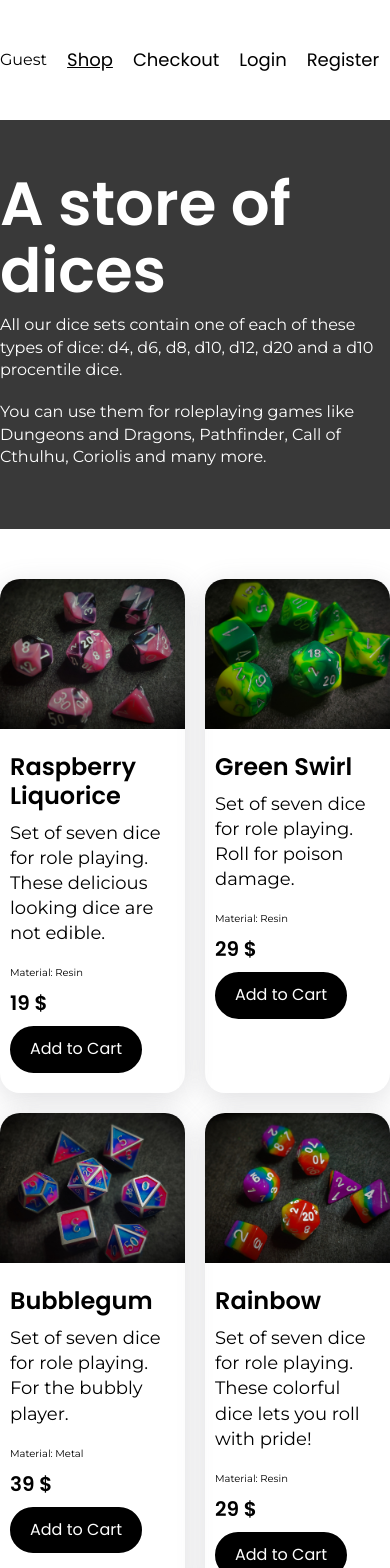
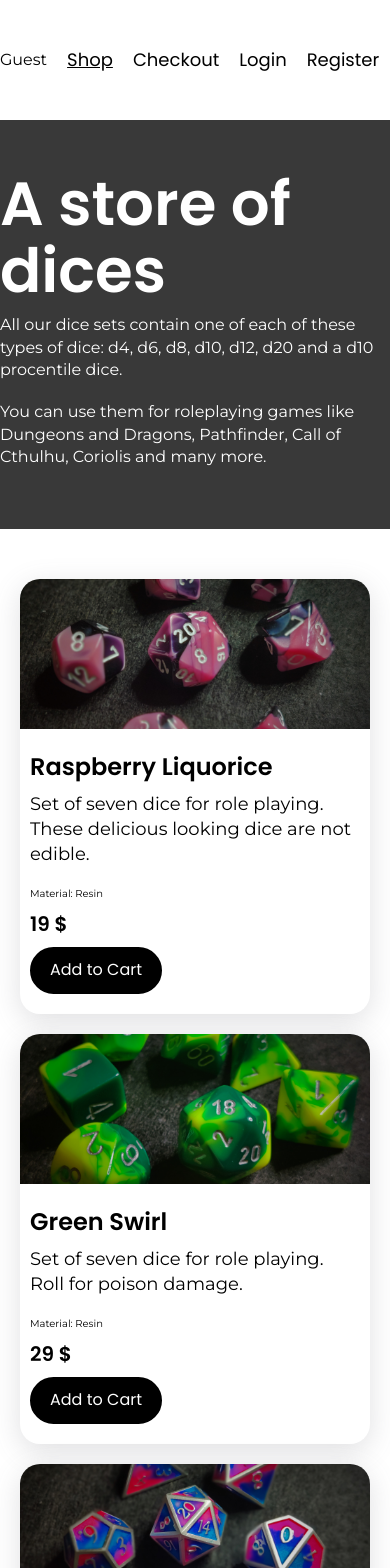
Before and after one commit to kajberg84/Edice-front, a Next.js app: page / in a window 390 px wide. Shown: the top 1568 px of the page. Built offline with nearby package versions, Linux system fonts and the light colour scheme.

Commit message:
Productswrapper responsivitet skapad

```diff
--- a/src/components/general/productswrapper/ProductsWrapper.module.scss
+++ b/src/components/general/productswrapper/ProductsWrapper.module.scss
@@ -1,10 +1,20 @@
-@import "../../../styles/variabels.scss";
+@import '../../../styles/variabels.scss';
 
 .products_wrapper {
-  display: flex;
+  display: grid;
   max-width: 1200px;
   margin: 50px auto;
   gap: 20px;
-  flex-wrap: wrap;
-  justify-content: center;
+  grid-template-columns: 1fr;
+  padding: 0 $sidespacing-mobile;
+
+  @media (min-width: $breakpoint-s) {
+    grid-template-columns: 1fr 1fr;
+  }
+  @media (min-width: $breakpoint-m) {
+    grid-template-columns: 1fr 1fr 1fr;
+  }
+  @media (min-width: $breakpoint-l) {
+    grid-template-columns: 1fr 1fr 1fr 1fr;
+  }
 }
--- a/src/styles/variabels.scss
+++ b/src/styles/variabels.scss
@@ -43,8 +43,8 @@ $line-height-h2: 1.2;
 $line-height-h1: 1.1;
 
 // font-family
-$font-family-primary: "Montserrat", sans-serif;
-$font-family-title: "Roboto Slab", serif;
+$font-family-primary: 'Montserrat', sans-serif;
+$font-family-title: 'Roboto Slab', serif;
 
 // spacing
 
@@ -56,6 +56,7 @@ $spacing-xl: 40px;
 $spacing-xl-2: 48px;
 $spacing-xl-3: 56px;
 $spacing-xl-4: 64px;
+$sidespacing-mobile: 20px;
 
 // break points
 
```
